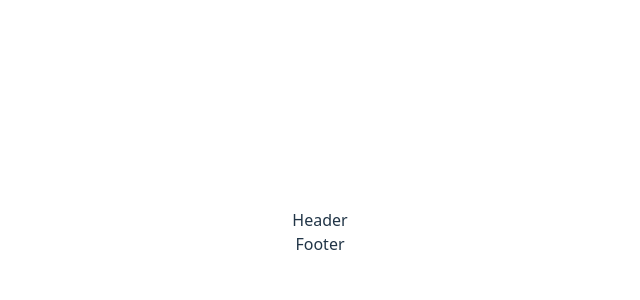
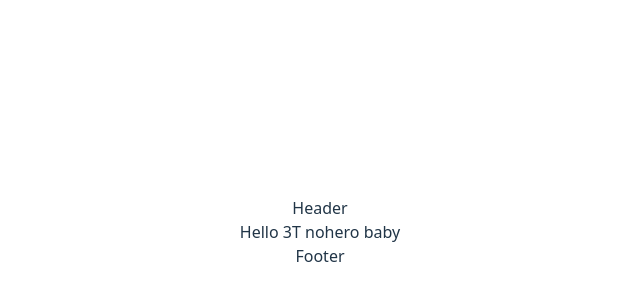
Before and after one commit to thanhtungcis60/learn-easy-react, a React (Vite) app: page / in a window 1280 px wide. Shown: the part 168-468 px from the top of the page, without its empty margins (320-960 px from the left). Built offline with nearby package versions, Linux system fonts and the light colour scheme.

Commit message:
S20-P173. Thực hành Props P1

```diff
--- a/src/App.tsx
+++ b/src/App.tsx
@@ -3,6 +3,7 @@ import reactLogo from './assets/react.svg'
 import viteLogo from '/vite.svg'
 import './App.css'
 import { Footer, Header } from './components/common';
+import { Student } from './features/labs/Student';
 // import Header from './components/common/Header';
 // import Footer from './components/common/Footer';
 
@@ -12,6 +13,7 @@ function App() {
   return (
     <>
       <Header/>
+      <Student name="3T" age={16} isHero={false} hobbyList={['eat','code','sleep']} sayHello={()=>console.log("Hello World")}/>
       <Footer/>
     </>
   )
--- a/src/features/labs/Student.tsx
+++ b/src/features/labs/Student.tsx
@@ -1,11 +1,17 @@
 import * as React from 'react';
 
-export interface StudentProps {}
+export interface StudentProps {
+    name?: string,
+    age:number,
+    isHero?:boolean,
+    hobbyList: string[],
+    sayHello:()=>void
+}
 
-export function Student (props: StudentProps) {
+export function Student ({name = 'Easy FrontEnd', isHero=false, age=0}: StudentProps) {
   return (
     <div>
-
+      Hello {name} {isHero ? 'hero' : 'nohero'} {age > 18 ?'adult':'baby'}
     </div>
   );
 }
```
